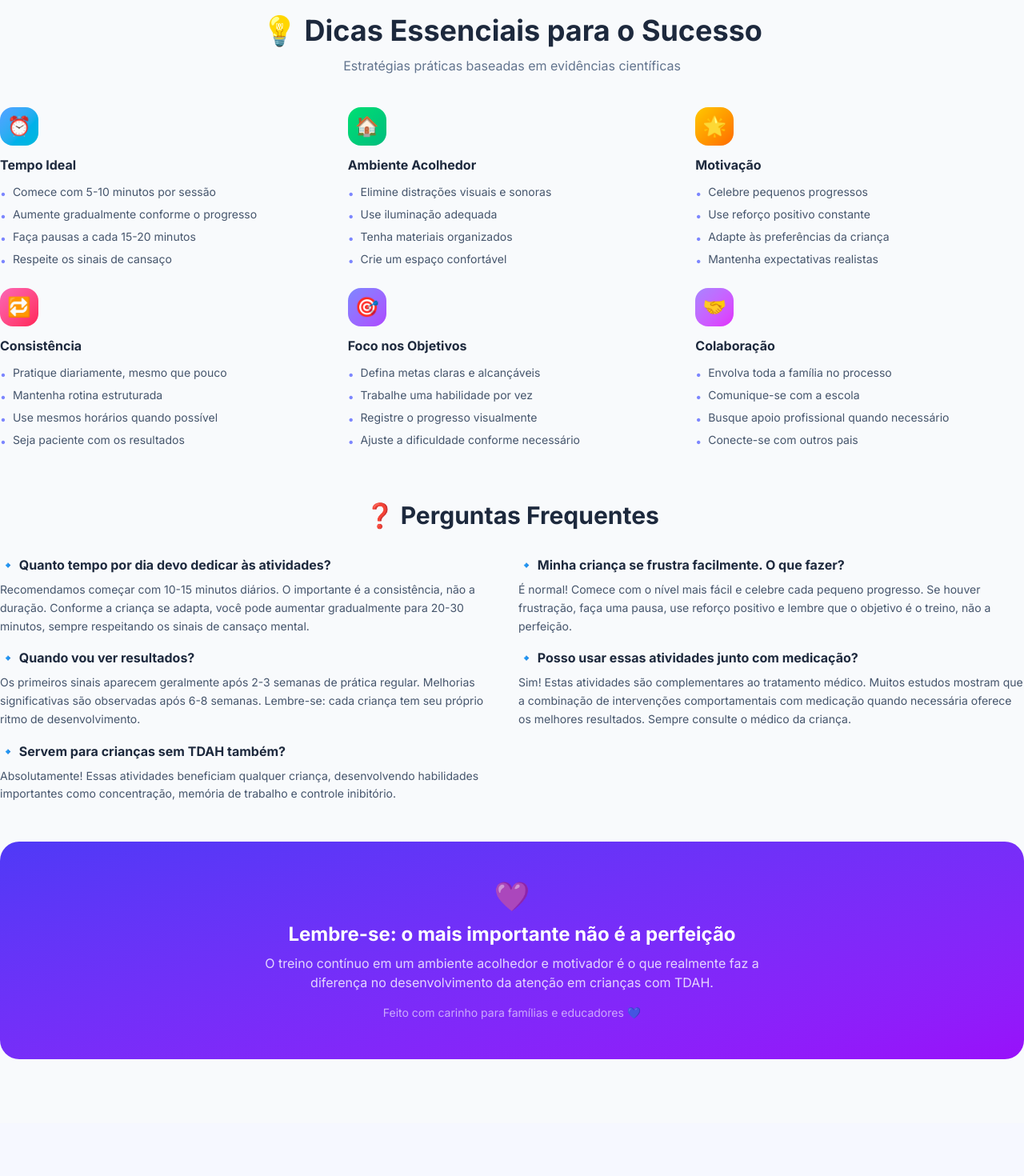
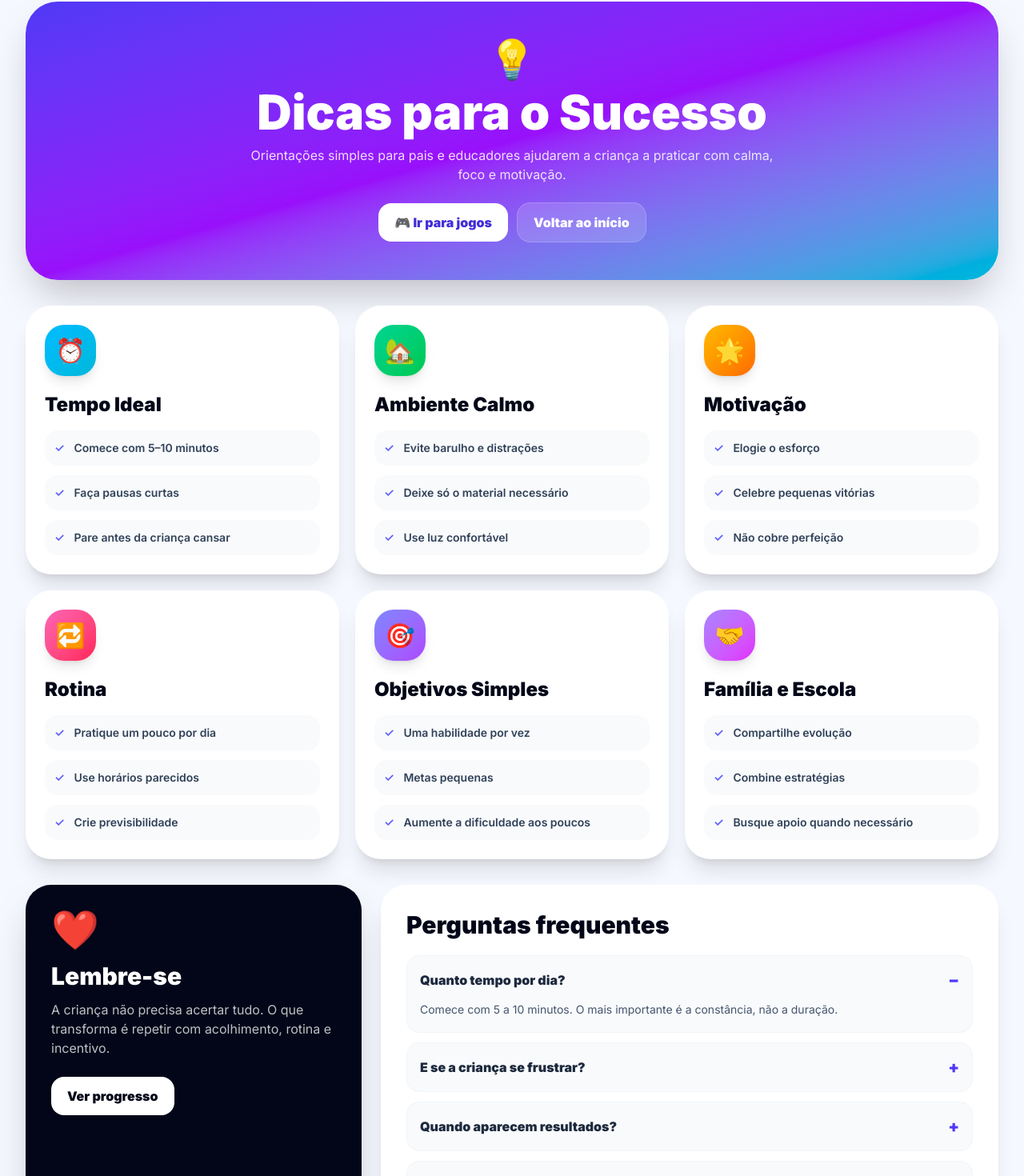
Before and after one commit to andreajoa/estimular-aten-o-sustentada, a Next.js app: page /dicas in a window 1280 px wide. Shown: the part 62-1532 px from the top of the page at 80% size. Before the commit the page ends 1466 px from the top, so only its background shows below. Built offline with nearby package versions, Linux system fonts and the light colour scheme.

Commit message:
redesign dicas page responsiva

```diff
--- a/app/components/Tips.tsx
+++ b/app/components/Tips.tsx
@@ -1,90 +1,105 @@
 "use client";
 
+import Link from "next/link";
+import { useState } from "react";
+
 const tips = [
-  {
-    title: "Tempo Ideal", emoji: "⏰", color: "from-blue-400 to-cyan-500",
-    items: ["Comece com 5-10 minutos por sessão","Aumente gradualmente conforme o progresso","Faça pausas a cada 15-20 minutos","Respeite os sinais de cansaço"],
-  },
-  {
-    title: "Ambiente Acolhedor", emoji: "🏠", color: "from-green-400 to-emerald-500",
-    items: ["Elimine distrações visuais e sonoras","Use iluminação adequada","Tenha materiais organizados","Crie um espaço confortável"],
-  },
-  {
-    title: "Motivação", emoji: "🌟", color: "from-yellow-400 to-orange-500",
-    items: ["Celebre pequenos progressos","Use reforço positivo constante","Adapte às preferências da criança","Mantenha expectativas realistas"],
-  },
-  {
-    title: "Consistência", emoji: "🔁", color: "from-pink-400 to-rose-500",
-    items: ["Pratique diariamente, mesmo que pouco","Mantenha rotina estruturada","Use mesmos horários quando possível","Seja paciente com os resultados"],
-  },
-  {
-    title: "Foco nos Objetivos", emoji: "🎯", color: "from-indigo-400 to-purple-500",
-    items: ["Defina metas claras e alcançáveis","Trabalhe uma habilidade por vez","Registre o progresso visualmente","Ajuste a dificuldade conforme necessário"],
-  },
-  {
-    title: "Colaboração", emoji: "🤝", color: "from-violet-400 to-fuchsia-500",
-    items: ["Envolva toda a família no processo","Comunique-se com a escola","Busque apoio profissional quando necessário","Conecte-se com outros pais"],
-  },
+  { title: "Tempo Ideal", emoji: "⏰", color: "from-sky-400 to-cyan-500", items: ["Comece com 5–10 minutos", "Faça pausas curtas", "Pare antes da criança cansar"] },
+  { title: "Ambiente Calmo", emoji: "🏡", color: "from-emerald-400 to-green-500", items: ["Evite barulho e distrações", "Deixe só o material necessário", "Use luz confortável"] },
+  { title: "Motivação", emoji: "🌟", color: "from-amber-400 to-orange-500", items: ["Elogie o esforço", "Celebre pequenas vitórias", "Não cobre perfeição"] },
+  { title: "Rotina", emoji: "🔁", color: "from-pink-400 to-rose-500", items: ["Pratique um pouco por dia", "Use horários parecidos", "Crie previsibilidade"] },
+  { title: "Objetivos Simples", emoji: "🎯", color: "from-indigo-400 to-purple-500", items: ["Uma habilidade por vez", "Metas pequenas", "Aumente a dificuldade aos poucos"] },
+  { title: "Família e Escola", emoji: "🤝", color: "from-violet-400 to-fuchsia-500", items: ["Compartilhe evolução", "Combine estratégias", "Busque apoio quando necessário"] },
 ];
 
 const faqs = [
-  { q: "Quanto tempo por dia devo dedicar às atividades?", a: "Recomendamos começar com 10-15 minutos diários. O importante é a consistência, não a duração. Conforme a criança se adapta, você pode aumentar gradualmente para 20-30 minutos, sempre respeitando os sinais de cansaço mental." },
-  { q: "Minha criança se frustra facilmente. O que fazer?", a: "É normal! Comece com o nível mais fácil e celebre cada pequeno progresso. Se houver frustração, faça uma pausa, use reforço positivo e lembre que o objetivo é o treino, não a perfeição." },
-  { q: "Quando vou ver resultados?", a: "Os primeiros sinais aparecem geralmente após 2-3 semanas de prática regular. Melhorias significativas são observadas após 6-8 semanas. Lembre-se: cada criança tem seu próprio ritmo de desenvolvimento." },
-  { q: "Posso usar essas atividades junto com medicação?", a: "Sim! Estas atividades são complementares ao tratamento médico. Muitos estudos mostram que a combinação de intervenções comportamentais com medicação quando necessária oferece os melhores resultados. Sempre consulte o médico da criança." },
-  { q: "Servem para crianças sem TDAH também?", a: "Absolutamente! Essas atividades beneficiam qualquer criança, desenvolvendo habilidades importantes como concentração, memória de trabalho e controle inibitório." },
+  ["Quanto tempo por dia?", "Comece com 5 a 10 minutos. O mais importante é a constância, não a duração."],
+  ["E se a criança se frustrar?", "Pare, acolha e volte para uma etapa mais fácil. O objetivo é treinar com leveza."],
+  ["Quando aparecem resultados?", "Normalmente os primeiros sinais surgem após algumas semanas de prática regular."],
+  ["Serve para crianças sem TDAH?", "Sim. As atividades também ajudam concentração, memória e autocontrole."],
 ];
 
 export default function Tips() {
+  const [open, setOpen] = useState<number | null>(0);
+
   return (
-    <section className="py-12 md:py-20 w-full bg-slate-50">
-      <div className="section-container">
-        <div className="text-center mb-10">
-          <h2 className="text-2xl md:text-3xl lg:text-4xl font-bold text-slate-800 mb-3">💡 Dicas Essenciais para o Sucesso</h2>
-          <p className="text-slate-500 text-sm md:text-base">Estratégias práticas baseadas em evidências científicas</p>
+    <main className="min-h-screen bg-[#f6f8ff] px-4 py-10 md:px-8 md:py-16">
+      <section className="mx-auto max-w-7xl">
+        <div className="mb-8 rounded-[2.5rem] bg-gradient-to-br from-indigo-600 via-purple-600 to-cyan-500 p-6 text-center text-white shadow-2xl md:p-12">
+          <div className="text-5xl">💡</div>
+          <h1 className="mt-3 text-4xl font-black md:text-6xl">Dicas para o Sucesso</h1>
+          <p className="mx-auto mt-3 max-w-2xl text-white/85">
+            Orientações simples para pais e educadores ajudarem a criança a praticar com calma, foco e motivação.
+          </p>
+          <div className="mt-6 flex flex-col justify-center gap-3 sm:flex-row">
+            <Link href="/jogos" className="rounded-2xl bg-white px-5 py-3 font-black text-indigo-700">
+              🎮 Ir para jogos
+            </Link>
+            <Link href="/" className="rounded-2xl bg-white/15 px-5 py-3 font-black text-white ring-1 ring-white/30">
+              Voltar ao início
+            </Link>
+          </div>
         </div>
 
-        <div className="grid grid-cols-1 sm:grid-cols-2 lg:grid-cols-3 gap-6 mb-16">
-          {tips.map((tip, i) => (
-            <div key={i} className="card">
-              <div className={`w-12 h-12 rounded-2xl bg-gradient-to-br ${tip.color} flex items-center justify-center text-2xl mb-3`}>
+        <div className="grid gap-5 sm:grid-cols-2 xl:grid-cols-3">
+          {tips.map((tip) => (
+            <article key={tip.title} className="rounded-[2rem] bg-white p-6 shadow-xl">
+              <div className={`grid h-16 w-16 place-items-center rounded-3xl bg-gradient-to-br ${tip.color} text-3xl text-white shadow-lg`}>
                 {tip.emoji}
               </div>
-              <h3 className="font-bold text-slate-800 mb-3">{tip.title}</h3>
-              <ul className="space-y-1.5">
-                {tip.items.map((item, j) => (
-                  <li key={j} className="text-sm text-slate-600 flex gap-2">
-                    <span className="text-indigo-400 mt-0.5 flex-shrink-0">•</span> {item}
+              <h2 className="mt-5 text-2xl font-black text-slate-950">{tip.title}</h2>
+              <ul className="mt-4 space-y-3">
+                {tip.items.map((item) => (
+                  <li key={item} className="flex gap-3 rounded-2xl bg-slate-50 p-3 text-sm font-semibold text-slate-700">
+                    <span className="text-indigo-500">✓</span>
+                    {item}
                   </li>
                 ))}
               </ul>
-            </div>
+            </article>
           ))}
         </div>
 
-        <div className="text-center mb-8">
-          <h2 className="text-2xl md:text-3xl font-bold text-slate-800 mb-3">❓ Perguntas Frequentes</h2>
+        <div className="mt-8 grid gap-6 lg:grid-cols-[420px_1fr]">
+          <div className="rounded-[2rem] bg-slate-950 p-6 text-white shadow-2xl md:p-8">
+            <div className="text-5xl">❤️</div>
+            <h2 className="mt-4 text-3xl font-black">Lembre-se</h2>
+            <p className="mt-3 text-white/75">
+              A criança não precisa acertar tudo. O que transforma é repetir com acolhimento, rotina e incentivo.
+            </p>
+            <Link href="/progresso" className="mt-6 inline-block rounded-2xl bg-white px-5 py-3 font-black text-slate-950">
+              Ver progresso
+            </Link>
+          </div>
+
+          <div className="rounded-[2rem] bg-white p-6 shadow-xl md:p-8">
+            <h2 className="text-3xl font-black text-slate-950">Perguntas frequentes</h2>
+            <div className="mt-5 space-y-3">
+              {faqs.map(([q, a], i) => (
+                <button
+                  key={q}
+                  onClick={() => setOpen(open === i ? null : i)}
+                  className="w-full rounded-2xl border border-slate-100 bg-slate-50 p-4 text-left"
+                >
+                  <div className="flex items-center justify-between gap-4">
+                    <span className="font-black text-slate-800">{q}</span>
+                    <span className="text-xl font-black text-indigo-600">{open === i ? "−" : "+"}</span>
+                  </div>
+                  {open === i && <p className="mt-3 text-sm leading-relaxed text-slate-600">{a}</p>}
+                </button>
+              ))}
+            </div>
+          </div>
         </div>
 
-        <div className="grid grid-cols-1 lg:grid-cols-2 gap-4 mb-12">
-          {faqs.map((faq, i) => (
-            <div key={i} className="card">
-              <h4 className="font-bold text-slate-800 mb-2">🔹 {faq.q}</h4>
-              <p className="text-slate-600 text-sm leading-relaxed">{faq.a}</p>
-            </div>
-          ))}
+        <div className="mt-8 rounded-[2rem] bg-gradient-to-br from-indigo-600 to-purple-600 p-6 text-center text-white shadow-xl md:p-10">
+          <div className="text-4xl">🌈</div>
+          <h2 className="mt-3 text-2xl font-black md:text-4xl">Pratique pouco, mas pratique sempre.</h2>
+          <p className="mx-auto mt-3 max-w-2xl text-white/80">
+            Uma experiência leve e positiva ajuda muito mais do que uma sessão longa e cansativa.
+          </p>
         </div>
-
-        <div className="bg-gradient-to-br from-indigo-600 to-purple-600 rounded-3xl p-8 md:p-12 text-white text-center w-full">
-          <div className="text-4xl mb-3">💜</div>
-          <h3 className="text-xl md:text-2xl font-bold mb-2">Lembre-se: o mais importante não é a perfeição</h3>
-          <p className="text-white/80 max-w-2xl mx-auto text-sm md:text-base">
-            O treino contínuo em um ambiente acolhedor e motivador é o que realmente faz a diferença
-            no desenvolvimento da atenção em crianças com TDAH.
-          </p>
-          <div className="mt-4 text-sm text-white/60">Feito com carinho para famílias e educadores 💙</div>
-        </div>
-      </div>
-    </section>
+      </section>
+    </main>
   );
 }
```
